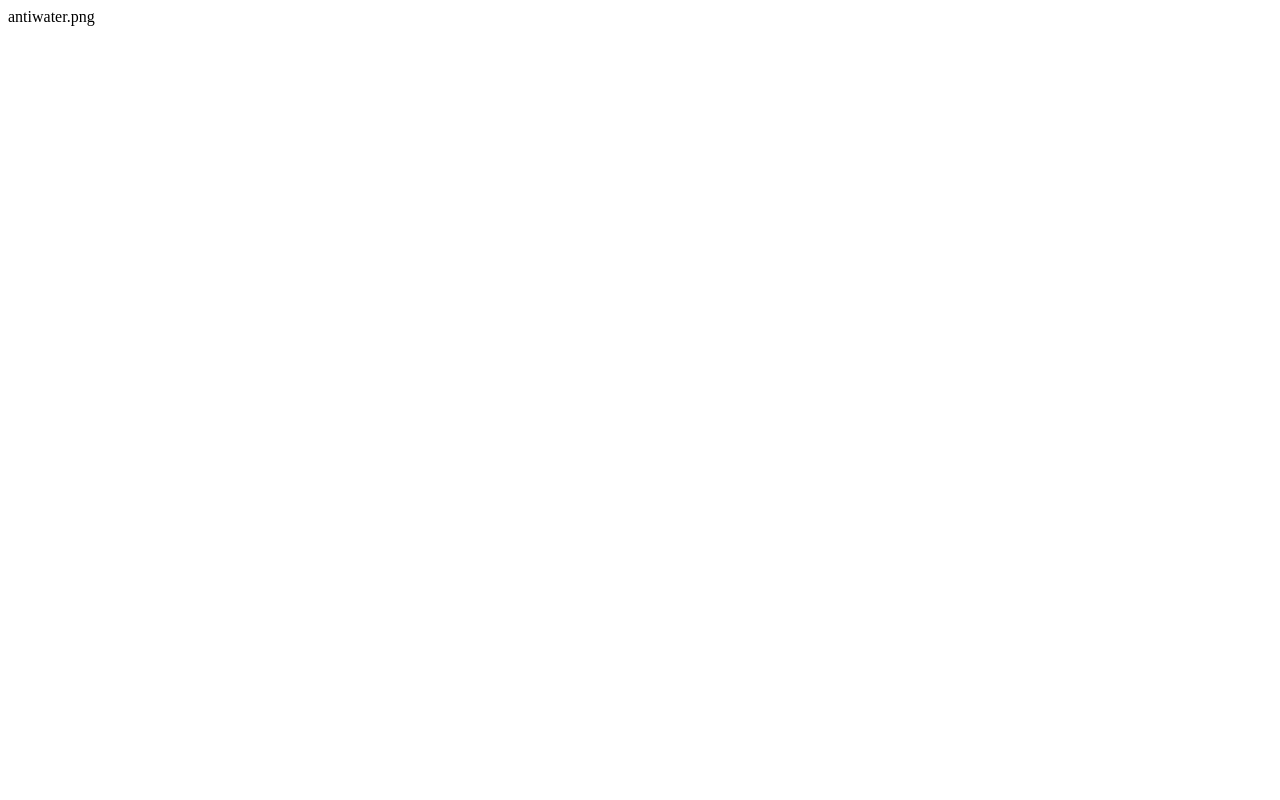
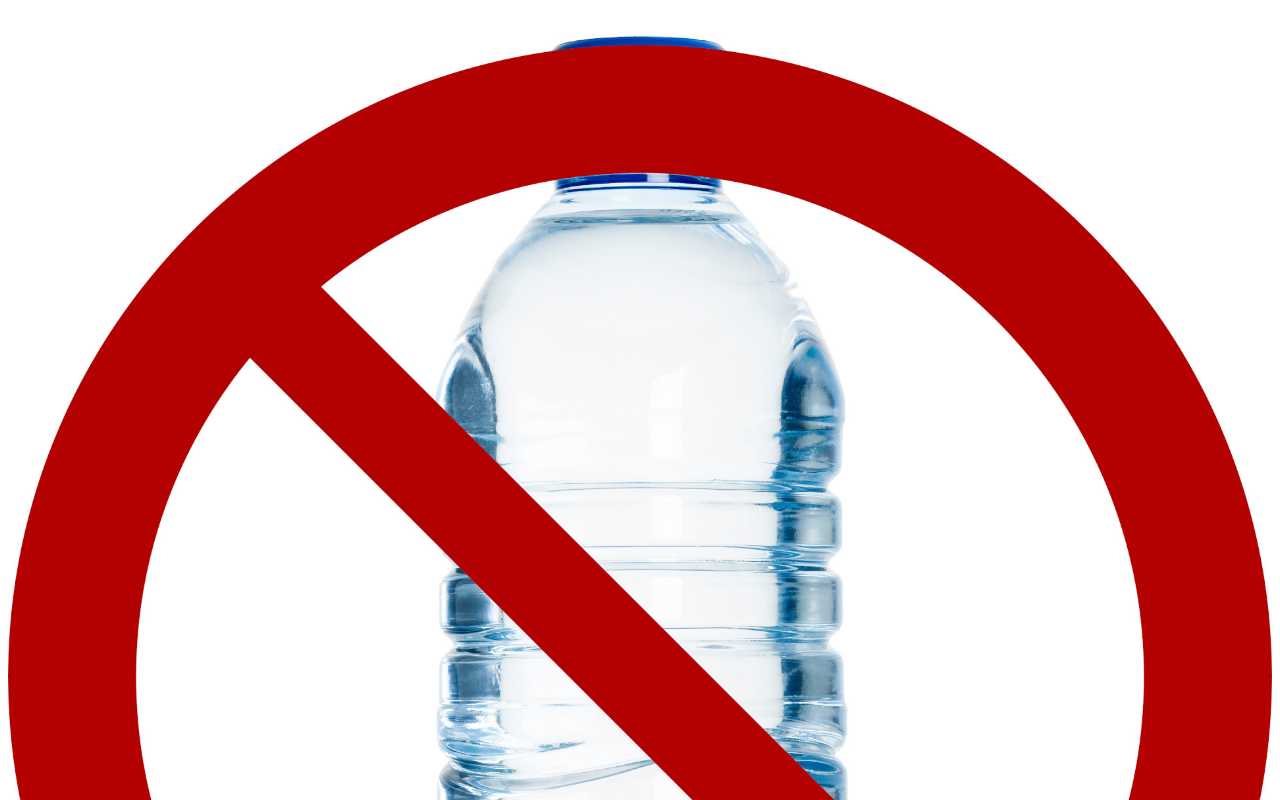
Before and after one commit to Altenius/antiwatergang, a plain HTML site: page index.html in a window 1280 px wide. Shown: the top 800 px of the page. Drawn offline with Linux system fonts and the light colour scheme.

Commit message:
Update index.html

```diff
--- a/index.html
+++ b/index.html
@@ -1,6 +1,6 @@
 <!DOCTYPE html>
 <html>
 <body>
-<img>antiwater.png</img>
+<img src="antiwater.jpg" style="display: block; margin: auto; max-height: 100%; max-width: 100%; text-align:center">
 </body>
 </html>
```
